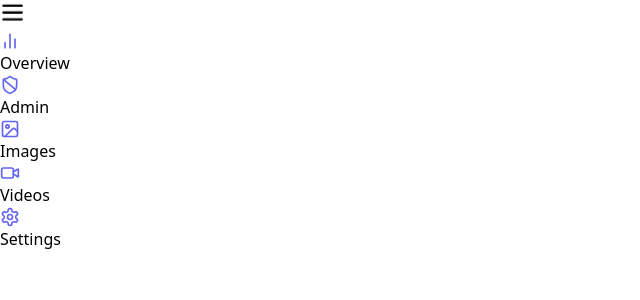
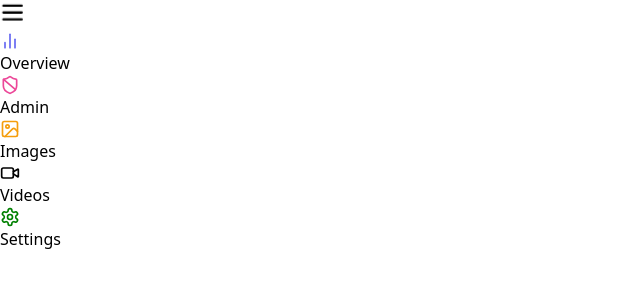
Before and after one commit to tobias-omondi/Emba0ne_Dashboard, a React (Vite) app: page /settings in a window 1280 px wide. Shown: the top 300 px of the page, without its empty margins (0-640 px from the left). Built offline with nearby package versions, Linux system fonts and the light colour scheme.

Commit message:
set up side bar

```diff
--- a/src/components/SideBar.jsx
+++ b/src/components/SideBar.jsx
@@ -1,14 +1,14 @@
 import { BarChart2, ImageIcon, MenuIcon, SettingsIcon, ShieldBanIcon, VideoIcon } from 'lucide-react';
 import React, { useState } from 'react';
-import { motion } from 'framer-motion';
+import { AnimatePresence, motion } from 'framer-motion';
 import { Link } from 'react-router-dom';
 
 const SIDEBAR_ITEMS = [
   { name: "Overview", Icon: BarChart2, color: "#6366f1", path: "/" },
-  { name: "Admin", Icon: ShieldBanIcon, color: "#6366f1", path: "/admin" },
-  { name: "Images", Icon: ImageIcon, color: "#6366f1", path: "/images" },
-  { name: "Videos", Icon: VideoIcon, color: "#6366f1", path: "/videos" },
-  { name: "Settings", Icon: SettingsIcon, color: "#6366f1", path: "/settings" },
+  { name: "Admin", Icon: ShieldBanIcon, color: "#Ec4899", path: "/admin" },
+  { name: "Images", Icon: ImageIcon, color: "#F59E0d", path: "/images" },
+  { name: "Videos", Icon: VideoIcon, color: "#000", path: "/videos" },
+  { name: "Settings", Icon: SettingsIcon, color: "green", path: "/settings" },
 ];
 
 const SideBar = () => {
@@ -19,13 +19,13 @@ const SideBar = () => {
       className={`relative z-10 transition-all duration-300 ease-in-out flex-shrink-0 ${isSidebarOpen ? 'w-64' : 'w-20'}`}
       animate={{ width: isSidebarOpen ? 256 : 80 }}
     >
-      <div className="h-full bg-gray-800 bg-opacity-50 backdrop-blur-md p-4 flex flex-col border-r border-gray-700">
+      <div className="h-full bg-gray-200 bg-opacity-50 backdrop-blur-md p-4 flex flex-col border-r border-gray-100 border-x-fuchsia-700">
         {/* Toggle Button */}
         <motion.button
           whileHover={{ scale: 1.1 }}
           whileTap={{ scale: 0.9 }}
           onClick={() => setIsSidebarOpen(!isSidebarOpen)}
-          className="p-2 rounded-full hover:bg-gray-900 transition-colors max-w-fit"
+          className="p-2 rounded-full hover:bg-gray-200 transition-colors max-w-fit"
         >
           <MenuIcon size={25} />
         </motion.button>
@@ -33,10 +33,29 @@ const SideBar = () => {
         {/* Sidebar Navigation */}
         <nav className="mt-8 flex-grow">
           {SIDEBAR_ITEMS.map((item) => (
-            <Link key={item.path} to={item.path} className="flex items-center space-x-4 mb-4 text-white hover:text-indigo-500 transition-colors"
-            >
-              <item.Icon color={item.color} size={20} />
-              {isSidebarOpen && <span>{item.name}</span>}
+            <Link key={item.path} to={item.path}>
+              <motion.div
+                className="flex items-center space-x-4 text-black hover:text-indigo-900 transition-colors mb-10"
+                initial={{ opacity: 0 }}
+                animate={{ opacity: 1 }}
+                exit={{ opacity: 0 }}
+                transition={{ duration: 0.3 }}
+              >
+                <item.Icon color={item.color} size={20} />
+                <AnimatePresence>
+                  {isSidebarOpen && (
+                    <motion.span
+                      className="ml-4 whitespace-nowrap"
+                      initial={{ opacity: 0, width: 0 }}
+                      animate={{ opacity: 1, width: "auto" }}
+                      exit={{ opacity: 0, width: 0 }}
+                      transition={{ duration: 0.2, delay: 0.3 }}
+                    >
+                      {item.name}
+                    </motion.span>
+                  )}
+                </AnimatePresence>
+              </motion.div>
             </Link>
           ))}
         </nav>
```
